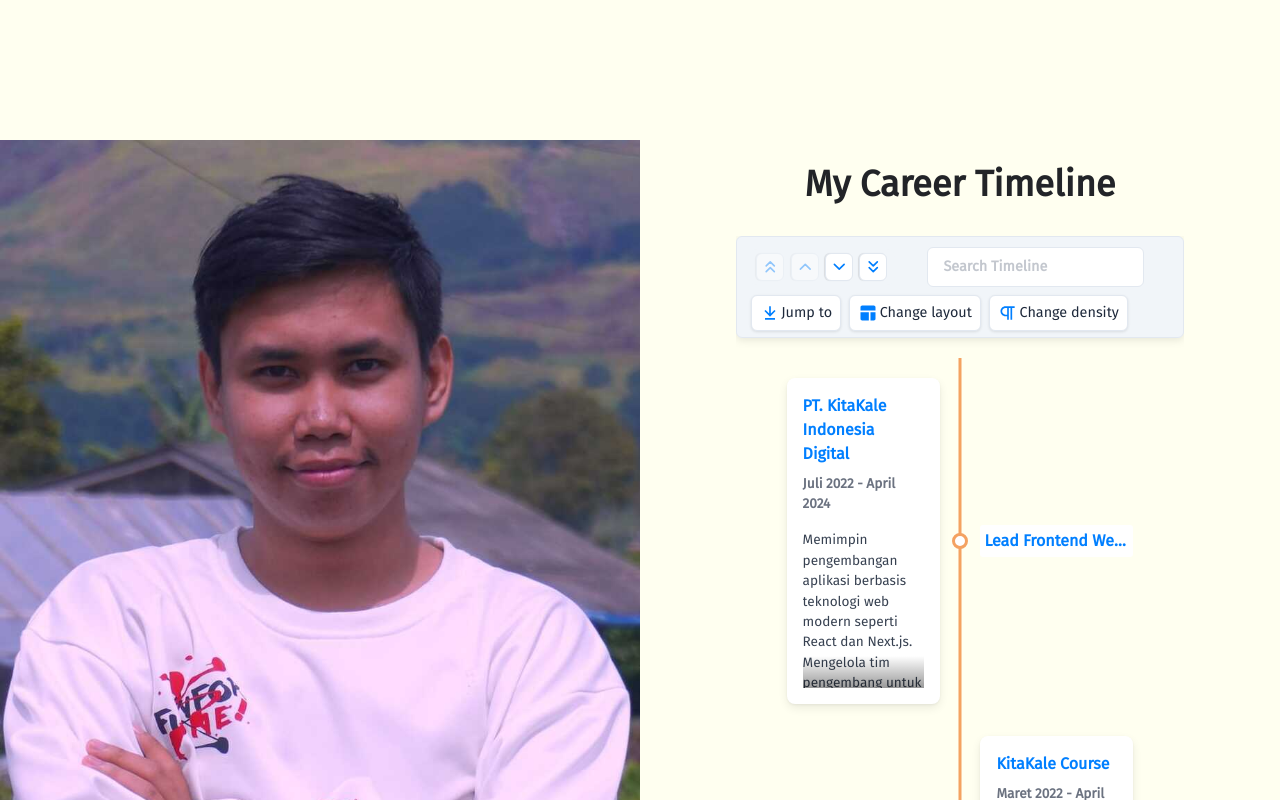
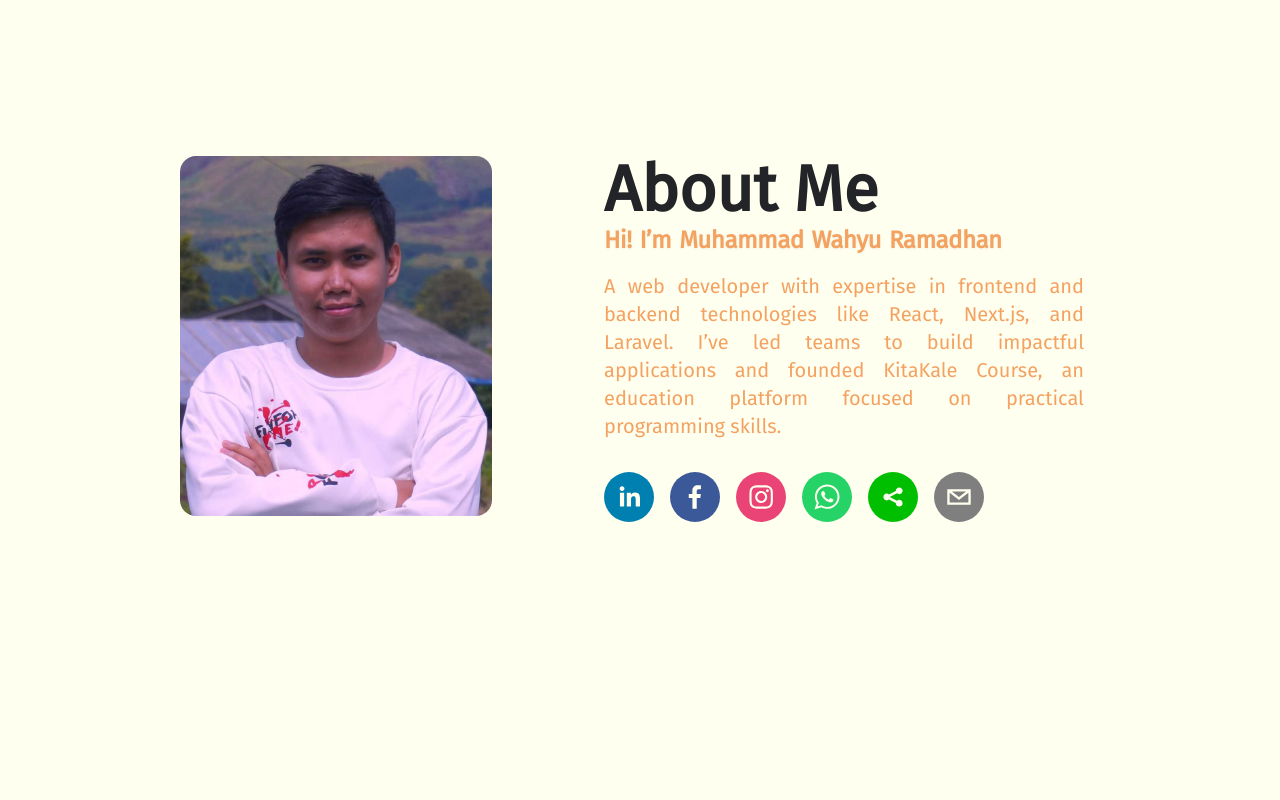
Before and after one commit to wonderkid-web/profile, a Next.js app: page / in a window 1280 px wide. Shown: the part 660-1460 px from the top of the page. Built offline with nearby package versions, Linux system fonts and the light colour scheme; what tailwindcss-motion would draw is missing.

Commit message:
ui: creating about me

```diff
--- a/package.json
+++ b/package.json
@@ -15,11 +15,13 @@
     "@react-three/fiber": "^8.17.6",
     "class-variance-authority": "^0.7.0",
     "clsx": "^2.1.1",
+    "framer-motion": "^11.11.17",
     "lucide-react": "^0.437.0",
     "next": "14.2.7",
     "react": "^18",
     "react-chrono": "^2.6.1",
     "react-dom": "^18",
+    "react-social-icons": "^6.18.0",
     "sharp": "^0.33.5",
     "tailwind-merge": "^2.5.2",
     "tailwindcss-animate": "^1.0.7",
--- a/src/app/page.tsx
+++ b/src/app/page.tsx
@@ -1,10 +1,10 @@
-
 import Logo from "@/components/section/punchline/Logo";
 import PunchlineText from "@/components/section/punchline/PunchlineText";
 import Container from "@/components/layout/Container";
-import React from "react";
 import TimeLine from "@/components/section/timeline/TimeLine";
 import ProfilePicture from "@/components/section/timeline/ProfilePicture";
+import Profile from "@/components/section/aboutme/Profile";
+import Aboutme from "@/components/section/aboutme/Aboutme";
 
 export default function Home() {
   return (
@@ -16,11 +16,14 @@ export default function Home() {
         </div>
       </Container>
 
-      <div className="flex flex-col md:flex-row overflow-hidden">
+      <div className="flex flex-col lg:flex-row justify-center gap-0 md:gap-24 min-h-screen p-4">
+        <Profile />
+        <Aboutme />
+      </div>
+
+      <div className="flex flex-col md:flex-row overflow-hidden border-y-2 border-customSecondaryText">
         <ProfilePicture />
-        <div className="flex p-2 md:p-24 flex-col gap-6 w-full md:w-1/2 md:max-h-screen max-h-[80vh] overflow-auto pt-4 md:pt-6">
-          <TimeLine />
-        </div>
+        <TimeLine />
       </div>
     </section>
   );
--- /dev/null
+++ b/src/components/section/aboutme/Aboutme.tsx
@@ -0,0 +1,31 @@
+import WordPullUp from "@/components/ui/word-pull-up";
+import { socialUrls } from "@/static";
+import { SocialIcon } from "react-social-icons";
+
+function Aboutme() {
+  return (
+    <div className="flex gap-2  md:gap-4  flex-col p-4 max-w-lg">
+      <h2 className="font-bold text-3xl lg:text-[4rem] text-center lg:text-left">
+        About Me
+      </h2>
+      <WordPullUp
+        className="text-xl lg:text-2xl text-customSecondaryText font-semibold w-full md:text-left "
+        words="Hi! I’m Muhammad Wahyu Ramadhan"
+      />
+      <p className="text-base lg:text-xl text-customSecondaryText font-medium text-justify leading-snug">
+        A web developer with expertise in frontend and backend technologies like
+        React, Next.js, and Laravel. I’ve led teams to build impactful
+        applications and founded KitaKale Course, an education platform focused
+        on practical programming skills.
+      </p>
+      {/* Social Icons */}
+      <div className="flex justify-center lg:justify-start gap-4 mt-4">
+        {socialUrls.map((url) => (
+          <SocialIcon key={url} url={url} />
+        ))}
+      </div>
+    </div>
+  );
+}
+
+export default Aboutme;
--- /dev/null
+++ b/src/components/section/aboutme/Profile.tsx
@@ -0,0 +1,19 @@
+import Image from 'next/image'
+import React from 'react'
+import profile from "/public/profile.jpg";
+
+function Profile() {
+  return (
+    <div className="relative w-full h-64 lg:w-1/4 lg:h-[45vh] rounded-2xl overflow-hidden">
+    <Image
+      alt="me"
+      fill
+      src={profile}
+      objectFit="cover"
+      className="object-custom-position"
+    />
+  </div>
+  )
+}
+
+export default Profile
--- a/src/components/section/timeline/ProfilePicture.tsx
+++ b/src/components/section/timeline/ProfilePicture.tsx
@@ -1,18 +1,18 @@
-import Image from 'next/image'
-import profile from "/public/profile.jpg";
+import Image from "next/image";
+import profile from "/public/teach.jpeg";
 
 function ProfilePicture() {
   return (
-    <div className="relative md:min-h-screen min-h-[20vh] md:w-1/2 w-1/3 mx-auto overflow-hidden pt-2 md:rounded-none rounded-full">
+    <div className="relative md:min-h-screen min-h-[20vh] md:w-1/2 mx-auto overflow-hidden pt-2 md:rounded-none w-[93vw] rounded-2xl ">
       <Image
         className="absolute left-0 bottom-0"
-      objectPosition="20px"
         src={profile}
         alt="Profile"
         objectFit="cover"
+        fill
       />
     </div>
-  )
+  );
 }
 
-export default ProfilePicture
+export default ProfilePicture;
--- a/src/components/section/timeline/TimeLine.tsx
+++ b/src/components/section/timeline/TimeLine.tsx
@@ -16,6 +16,7 @@ function TimeLine() {
   }
 
   return (
+    <div className="flex p-2 md:p-24 flex-col gap-6 w-full md:w-1/2 md:max-h-screen max-h-[80vh] overflow-auto pt-4 md:pt-6">
       <div className="timeline-container">
         <h2 className="text-center text-3xl md:text-4xl font-semibold mb-4 md:mb-8">
           My Career Timeline
@@ -31,6 +32,7 @@ function TimeLine() {
           }}
         />
       </div>
+    </div>
   );
 }
 
--- /dev/null
+++ b/src/components/ui/word-pull-up.tsx
@@ -0,0 +1,53 @@
+"use client";
+
+import { motion, Variants } from "framer-motion";
+
+import { cn } from "@/lib/utils";
+
+interface WordPullUpProps {
+  words: string;
+  delayMultiple?: number;
+  wrapperFramerProps?: Variants;
+  framerProps?: Variants;
+  className?: string;
+}
+
+export default function WordPullUp({
+  words,
+  wrapperFramerProps = {
+    hidden: { opacity: 0 },
+    show: {
+      opacity: 1,
+      transition: {
+        staggerChildren: 0.2,
+      },
+    },
+  },
+  framerProps = {
+    hidden: { y: 20, opacity: 0 },
+    show: { y: 0, opacity: 1 },
+  },
+  className,
+}: WordPullUpProps) {
+  return (
+    <motion.h1
+      variants={wrapperFramerProps}
+      initial="hidden"
+      animate="show"
+      className={cn(
+        "font-display text-center text-4xl font-bold leading-[5rem] tracking-[-0.02em] drop-shadow-sm",
+        className,
+      )}
+    >
+      {words.split(" ").map((word, i) => (
+        <motion.span
+          key={i}
+          variants={framerProps}
+          style={{ display: "inline-block", paddingRight: "8px" }}
+        >
+          {word === "" ? <span>&nbsp;</span> : word}
+        </motion.span>
+      ))}
+    </motion.h1>
+  );
+}
--- a/src/static/index.ts
+++ b/src/static/index.ts
@@ -35,3 +35,13 @@ export   const timelineData = [
         "Mengelola data administrasi service kendaraan. Melakukan pengarsipan kwitansi riwayat service.",
     },
   ];
+
+
+export  const socialUrls = [
+    "https://www.linkedin.com/in/wonderrrkid/",
+    "https://web.facebook.com/deajin.mexico.7/",
+    "https://www.instagram.com/_wahyur21/",
+    "https://api.whatsapp.com/send?phone=6283191319297&text=Hey%20Wahyu%2C%20Let%27s%20Collaborate%20with%20me!%20%E2%9C%8B",
+    "https://id.jobstreet.com/id/profile/muhamad-ramadhan-hYDqYnclw5",
+    "mailto:mwahyuap2018@gmail.com?subject=Hi%20Wahyu&body=I%20would%20like%20to%20discuss%20your%20portfolio."
+  ];
--- a/tailwind.config.ts
+++ b/tailwind.config.ts
@@ -18,6 +18,9 @@ const config = {
       },
     },
     extend: {
+      objectPosition: {
+        'custom-position': '0 -10px', // Tambahkan posisi sesuai kebutuhan
+      },
       colors: {
         customPrimaryText: "#222428",
         customSecondaryText: "#F4A261",
```
Also changed, not shown: public/teach.jpeg (added), 1 other file (tests, documents, lock files or other folders). Lines whose indentation alone changed are shown as unchanged.
